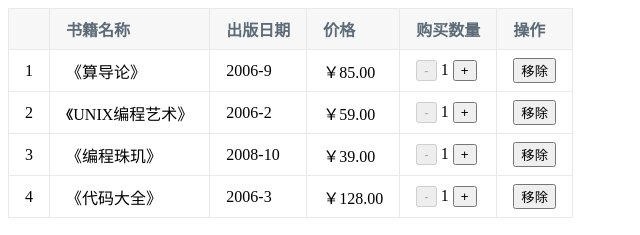
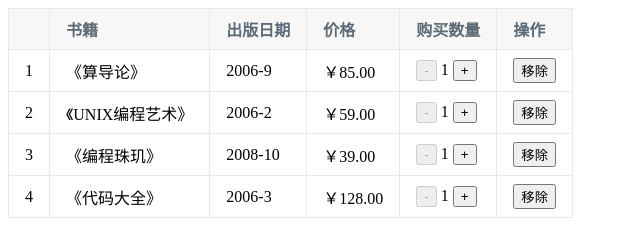
Before and after one commit to 1911767173/hello, a plain HTML site: page index.html in a window 1280 px wide. Shown: the top 235 px of the page, 0-640 px from the left. Drawn offline with nearby package versions, Linux system fonts and the light colour scheme.

Commit message:
Update index.html

```diff
--- a/index.html
+++ b/index.html
@@ -14,7 +14,7 @@
         <thead>
             <tr>
                 <th></th>
-                <th>书籍名称</th>
+                <th>书籍</th>
                 <th>出版日期</th>
                 <th>价格</th>
                 <th>购买数量</th>
```
